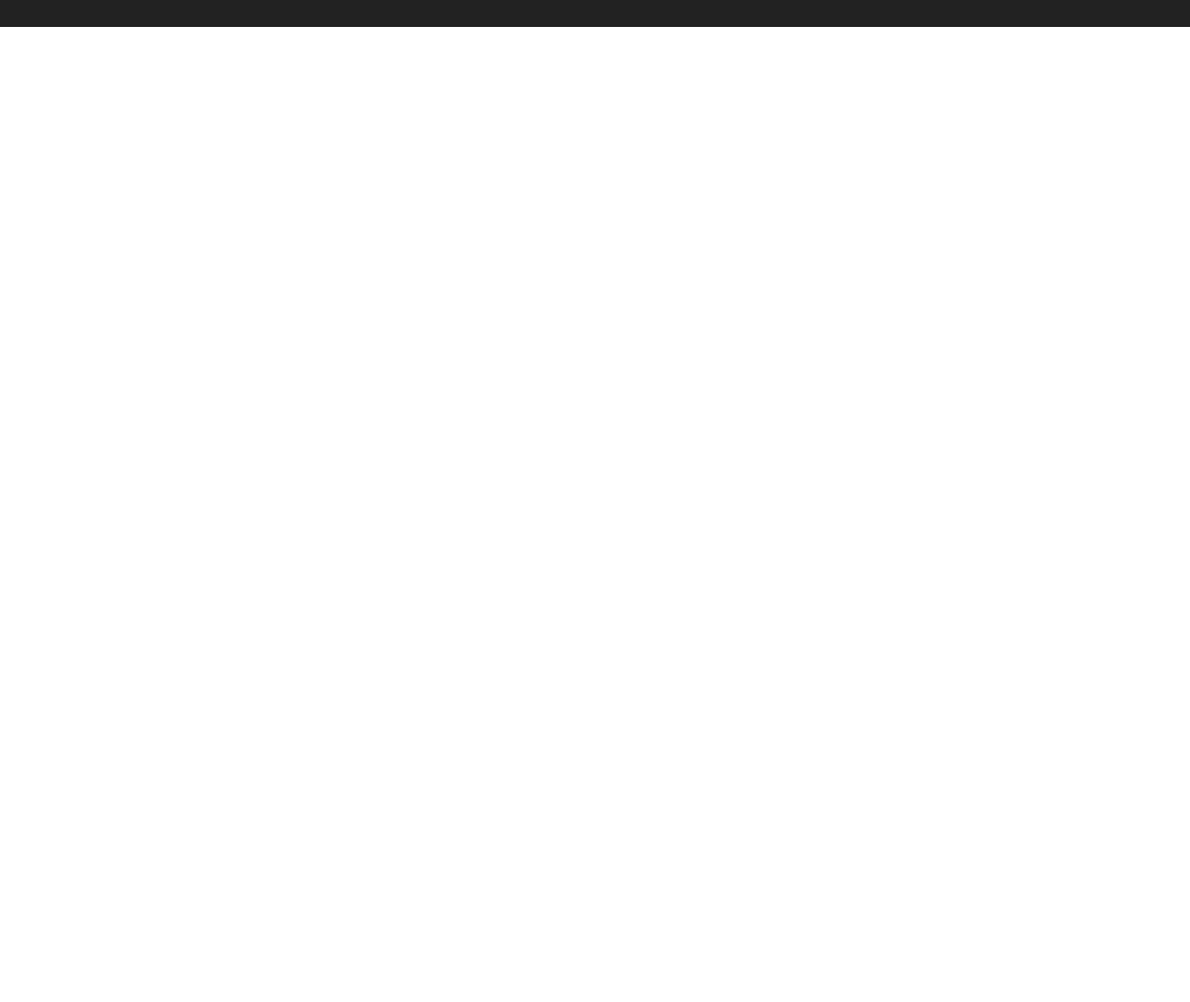
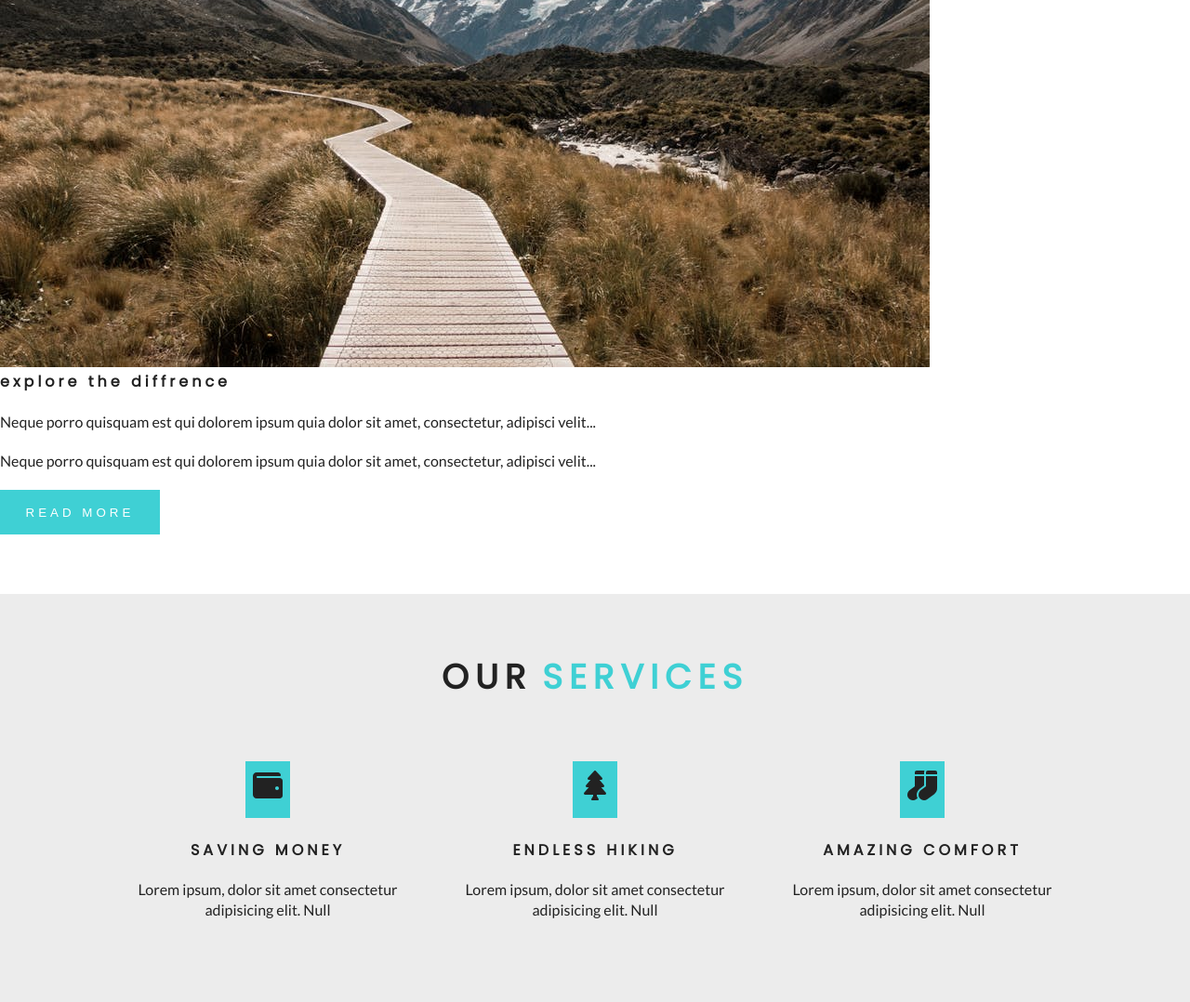
Before and after one commit to Edward-Kabue/tembea, a Gatsby site: page / in a window 1280 px wide. Shown: the part 1322-2400 px from the top of the page at 93% size. Before the commit the page ends 1351 px from the top, so only its background shows below. Built offline with nearby package versions, Linux system fonts and the light colour scheme; Gatsby itself is replaced by a stand-in of ours.

Commit message:
Add about and services components, installed styled conponents and set up the services constants

```diff
--- a/gatsby-config.js
+++ b/gatsby-config.js
@@ -6,5 +6,5 @@
 
 module.exports = {
   /* Your site config here */
-  plugins: [],
+  plugins: [`gatsby-plugin-styled-components`],
 }
--- a/package.json
+++ b/package.json
@@ -14,11 +14,14 @@
     "test": "echo \"Write tests! -> https://gatsby.dev/unit-testing\" && exit 1"
   },
   "dependencies": {
+    "babel-plugin-styled-components": "^1.13.2",
     "bootstrap": "^5.0.2",
     "gatsby": "^3.8.1",
+    "gatsby-plugin-styled-components": "^4.9.0",
     "react": "^17.0.1",
     "react-dom": "^17.0.1",
-    "react-icons": "^4.2.0"
+    "react-icons": "^4.2.0",
+    "styled-components": "^5.3.0"
   },
   "devDependencies": {
     "prettier": "2.2.1"
--- /dev/null
+++ b/src/component/Home/About.js
@@ -0,0 +1,33 @@
+import React from "react"
+import { Title } from "../Title"
+import * as styles from "../../css/about.module.css"
+import img from "../../images/defaultBCG.jpeg"
+export const About = () => {
+  return (
+    <section className={styles.about}>
+      <Title title="About " subtitle="us" />
+      <div className={styles.aboutCenter}>
+        <article className={styles.aboutImg}>
+          <div className={styles.imgContainer}>
+            <img src={img} alt="about imag" />{" "}
+          </div>
+        </article>
+        <article className={styles.aboutInfo}>
+          <h4>explore the diffrence</h4>
+
+          <p>
+            Neque porro quisquam est qui dolorem ipsum quia dolor sit amet,
+            consectetur, adipisci velit...
+          </p>
+          <p>
+            Neque porro quisquam est qui dolorem ipsum quia dolor sit amet,
+            consectetur, adipisci velit...
+          </p>
+          <button type="button" className="btn-primary">
+            Read More
+          </button>
+        </article>
+      </div>
+    </section>
+  )
+}
--- /dev/null
+++ b/src/component/Home/Services.js
@@ -0,0 +1,22 @@
+import React from "react"
+import { Title } from "../Title"
+import * as styles from "../../css/services.module.css"
+import services from "../../constants/Services"
+export const Services = () => {
+  return (
+    <section className={styles.services}>
+      <Title title="our" subtitle="services" />
+      <div className={styles.center}>
+        {services.map((item, index) => {
+          return (
+            <article key={index} className={styles.service}>
+              <span>{item.icon}</span>
+              <h4>{item.title}</h4>
+              <p>{item.text}</p>
+            </article>
+          )
+        })}
+      </div>
+    </section>
+  )
+}
--- a/src/component/Navbar.js
+++ b/src/component/Navbar.js
@@ -4,7 +4,7 @@
 import { FaAlignRight } from "react-icons/fa"
 import links from "../constants/Links"
 import socialIcons from "../constants/social-icons"
-import * as Logo from "../images/logo.svg"
+import Logo from "../images/logo.svg"
 export const Navbar = () => {
   const [IsOpen, setNav] = useState(false)
   const toggleNav = () => {
--- /dev/null
+++ b/src/component/Title.js
@@ -0,0 +1,36 @@
+import React from "react"
+import styled from "styled-components"
+export const Title = ({ title, subtitle }) => {
+  return (
+    <TitleWrapper>
+      <h4>
+        <span className="title">{title}</span>
+        <span>{subtitle}</span>
+      </h4>
+    </TitleWrapper>
+  )
+}
+
+const TitleWrapper = styled.div`
+  text-transform: uppercase;
+  font-size: 2.3rem;
+  margin-bottom: 2rem;
+  h4 {
+    text-align: center;
+    letter-spacing: 7px;
+    color: var(--primaryColor);
+  }
+  .title {
+    color: var(--mainBlack);
+  }
+  span {
+    display: block;
+  }
+
+  @media (min-width: 576px) {
+    span {
+      display: inline-block;
+      margin: 0 0.35rem;
+    }
+  }
+`
--- /dev/null
+++ b/src/constants/Services.js
@@ -0,0 +1,20 @@
+import React from "react"
+import { FaWallet, FaTree, FaSocks } from "react-icons/fa"
+
+export default [
+  {
+    icon: <FaWallet />,
+    title: "saving money",
+    text: "Lorem ipsum, dolor sit amet consectetur adipisicing elit. Null",
+  },
+  {
+    icon: <FaTree />,
+    title: "endless hiking",
+    text: "Lorem ipsum, dolor sit amet consectetur adipisicing elit. Null",
+  },
+  {
+    icon: <FaSocks />,
+    title: "amazing comfort",
+    text: "Lorem ipsum, dolor sit amet consectetur adipisicing elit. Null",
+  },
+]
--- a/src/pages/index.js
+++ b/src/pages/index.js
@@ -3,7 +3,8 @@
 import { Layout } from "../component/Layout"
 import { Banner } from "../component/Banner"
 import { Link } from "gatsby"
-
+import { About } from "../component/Home/About"
+import { Services } from "../component/Home/Services"
 export default () => {
   return (
     <Layout>
@@ -17,6 +18,8 @@
           </Link>
         </Banner>
       </SimpleHero>
+      <About />
+      <Services />
     </Layout>
   )
 }
```
Also changed, not shown: 1 other file.
